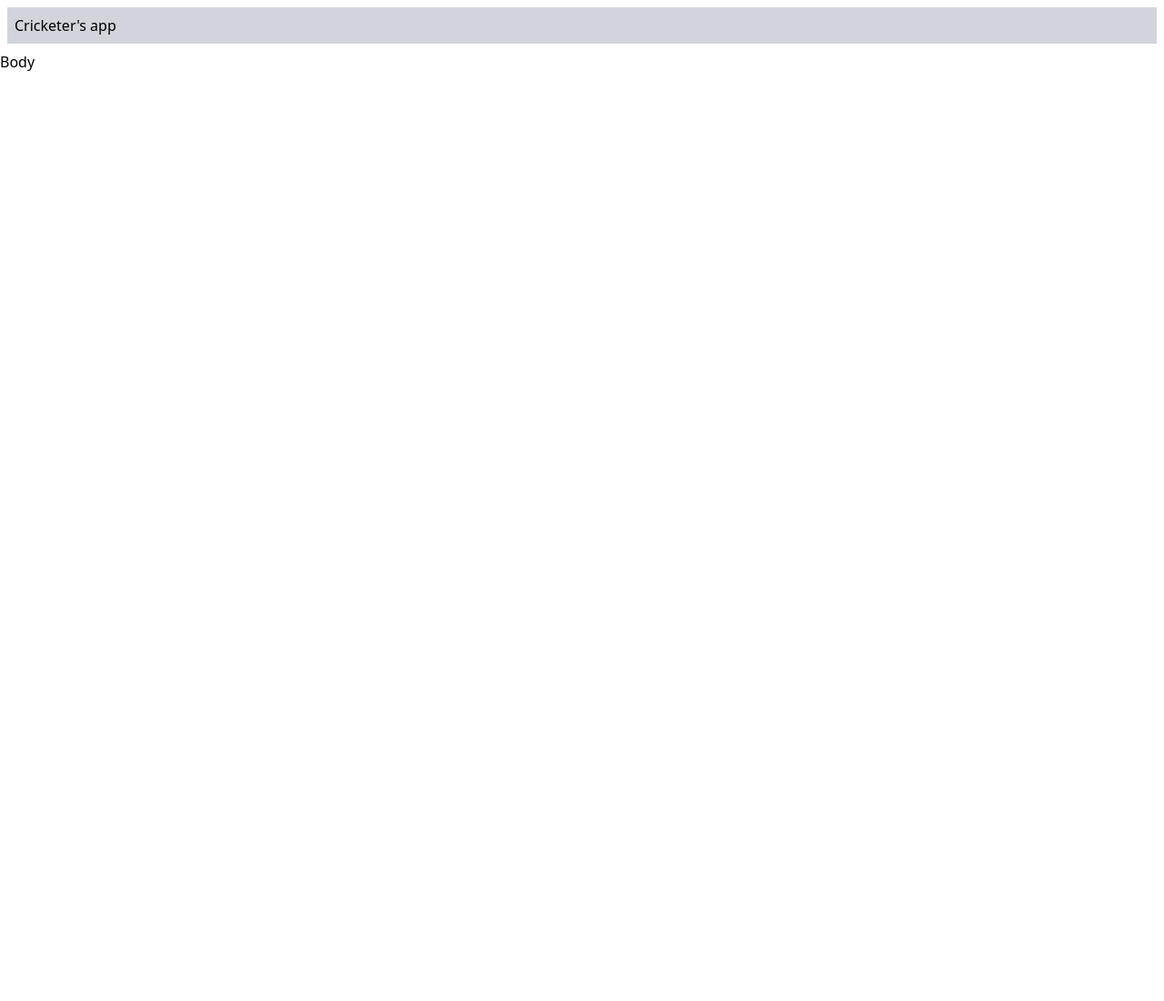
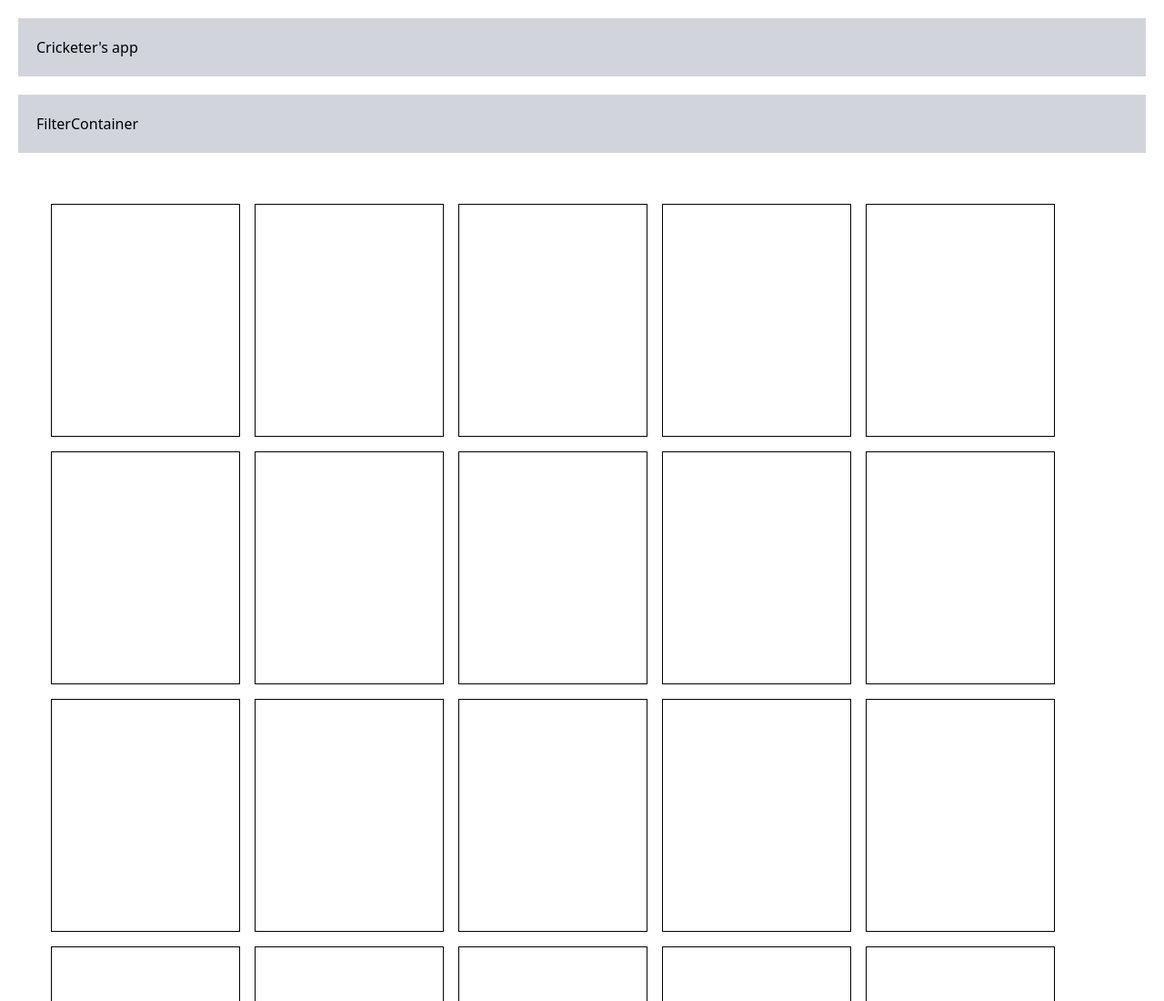
Before and after one commit to pika-pika-07/Cricketers-app, a React app: page / in a window 1280 px wide. Shown: the top 1100 px of the page at 91% size. Before the commit the page ends 800 px from the top, so only its background shows below. Built offline with nearby package versions, Linux system fonts and the light colour scheme.

Commit message:
Added containers structure for Header, Filter and Body

```diff
--- a/index.html
+++ b/index.html
@@ -9,7 +9,7 @@
 </head>
 <body>
     <div id="root">
-        Hello World12!
+
     </div>
     <script type="module" src="App.js"></script>
 </body>
--- a/src/components/Body.js
+++ b/src/components/Body.js
@@ -1,7 +1,15 @@
 import React from "react";
+import ContentContainer from "./ContentContainer";
+import FilterContainer from "./FilterContainer";
+import PlayerCard from "./PlayerCard";
 
 const Body = () => {
-  return <div>Body</div>;
+  return (
+    <div className="flex flex-col">
+      <FilterContainer />
+      <ContentContainer />
+    </div>
+  );
 };
 
 export default Body;
--- /dev/null
+++ b/src/components/ContentContainer.js
@@ -0,0 +1,36 @@
+import React from "react";
+import PlayerCard from "./PlayerCard";
+
+const ContentContainer = () => {
+  return (
+    <div className="flex p-6 m-6  flex-wrap">
+      <PlayerCard />
+      <PlayerCard />
+      <PlayerCard />
+      <PlayerCard />
+      <PlayerCard />
+      <PlayerCard />
+      <PlayerCard />
+      <PlayerCard />
+      <PlayerCard />
+      <PlayerCard />
+      <PlayerCard />
+      <PlayerCard />
+      <PlayerCard />
+      <PlayerCard />
+      <PlayerCard />
+      <PlayerCard />
+      <PlayerCard />
+      <PlayerCard />
+      <PlayerCard />
+      <PlayerCard />
+      <PlayerCard />
+      <PlayerCard />
+      <PlayerCard />
+      <PlayerCard />
+      <PlayerCard />
+    </div>
+  );
+};
+
+export default ContentContainer;
--- /dev/null
+++ b/src/components/FilterContainer.js
@@ -0,0 +1,7 @@
+import React from "react";
+
+const FilterContainer = () => {
+  return <div className="mx-5 p-5 bg-gray-300">FilterContainer</div>;
+};
+
+export default FilterContainer;
--- a/src/components/Header.js
+++ b/src/components/Header.js
@@ -1,7 +1,7 @@
 import React from "react";
 
 const Header = () => {
-  return <div className="p-2 m-2 bg-gray-300">Cricketer's app</div>;
+  return <div className="p-5 m-5 bg-gray-300">Cricketer's app</div>;
 };
 
 export default Header;
--- /dev/null
+++ b/src/components/PlayerCard.js
@@ -0,0 +1,7 @@
+import React from "react";
+
+const PlayerCard = () => {
+  return <div className="p-2 m-2 border border-black w-52 h-64"></div>;
+};
+
+export default PlayerCard;
```
